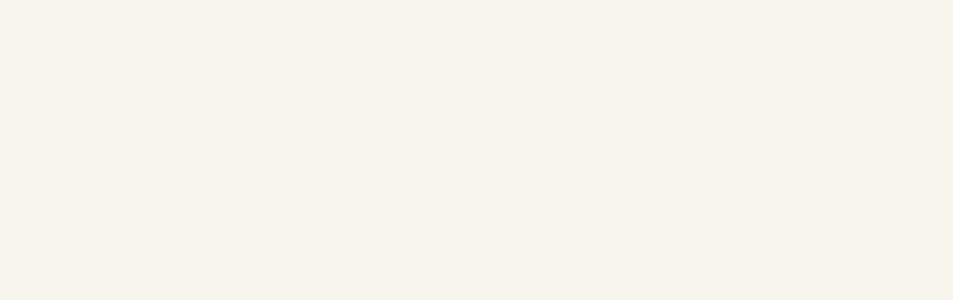
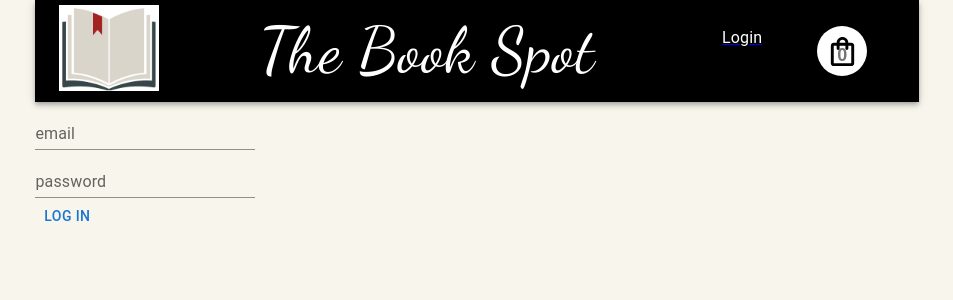
Before and after one commit to minahil435/TheBookSpot, a React (Create React App) app: page /login in a window 1280 px wide. Before the commit this address had no page. Shown: the top 300 px of the page, without its empty margins (163-1116 px from the left). Built offline with nearby package versions, Linux system fonts and the light colour scheme.

Commit message:
performed redux addition for a user login function

```diff
--- a/package.json
+++ b/package.json
@@ -7,12 +7,14 @@
     "@emotion/styled": "^11.3.0",
     "@mui/icons-material": "^5.0.5",
     "@mui/material": "^5.0.6",
+    "@reduxjs/toolkit": "^1.6.2",
     "@testing-library/jest-dom": "^5.11.4",
     "@testing-library/react": "^11.1.0",
     "@testing-library/user-event": "^12.1.10",
     "history": "^5.1.0",
     "react": "^17.0.2",
     "react-dom": "^17.0.2",
+    "react-redux": "^7.2.6",
     "react-router-dom": "^6.0.1",
     "react-scripts": "4.0.3",
     "web-vitals": "^1.0.1"
--- a/src/App.js
+++ b/src/App.js
@@ -2,18 +2,24 @@ import "./App.css";
 import Home from "./components/Home/Home";
 import { ShoppingCartContextProvider } from "./context/shoppingCartContext";
 import { BrowserRouter as Router, Route, Routes } from "react-router-dom";
+import { Provider as ReduxProvider } from "react-redux";
+import store from "./redux";
 import CartPage from "./pages/CartPage";
+import LoginPage from "./components/login/Login";
 
 function App() {
   return (
+    <ReduxProvider store={store}>
       <ShoppingCartContextProvider>
         <Router>
           <Routes>
             <Route path="/cart" element={<CartPage />}></Route>
+            <Route path="/login" element={<LoginPage />}></Route>
             <Route path="/" element={<Home />}></Route>
           </Routes>
         </Router>
       </ShoppingCartContextProvider>
+    </ReduxProvider>
   );
 }
 
--- a/src/bookData.js
+++ b/src/bookData.js
@@ -64,6 +64,39 @@ const BookList = [
   },
 ];
 
+var users = [
+  {
+    id: "111",
+    email: "dusty@mail.com",
+    name: "Dustin",
+    lastName: "Hagstrom",
+    password: "password",
+    favoriteItems: ["234"],
+  },
+];
+
+export const logInUser = (email, password) =>
+  new Promise((resolve, reject) => {
+    const userFound = users.find((user) => {
+      if (user.email === email && user.password === password) {
+        return true;
+      }
+      return false;
+    });
+    console.log("fetching user data from imaginary products database");
+    setTimeout(() => {
+      try {
+        // fetching user data from imaginary database
+        if (userFound) {
+          resolve(userFound);
+        }
+        throw new Error("Incorrect username or password");
+      } catch (e) {
+        reject(e);
+      }
+    }, 1000);
+  });
+
 export const fetchProducts = () =>
   new Promise((resolve, reject) => {
     console.log("fetching Data from imaginary products database");
--- a/src/components/Home/BookList.css
+++ b/src/components/Home/BookList.css
@@ -1,13 +1,3 @@
-#mainDiv{
- width:217px;
- display: flex;
- flex-direction: column;
- justify-content:start;
- align-items: flex-start;
- gap:8px;
- border:2px solid black;
- background: #f7f5ec;
-}
 .BooklistImage{
     height: 350px;
     width: 100%;
--- a/src/components/Home/Booklist.js
+++ b/src/components/Home/Booklist.js
@@ -3,7 +3,7 @@ import "./BookList.css";
 import { useShoppingCart } from "../../context/shoppingCartContext";
 
 function Booklist(props) {
-  const { addItemToCart, shoppingCart } = useShoppingCart();
+  const { addItemToCart } = useShoppingCart();
   const { item } = props;
 
   return (
--- a/src/components/Home/Home.css
+++ b/src/components/Home/Home.css
@@ -1,8 +1,8 @@
-#homeMainDiv{
+/* #homeMainDiv{
   display: flex;
   justify-content:center;
   background: #f7f5ec;
-  min-height: 100vh; }
+  min-height: 100vh; } */
 
 .bookGrid{
     margin-top: 24px;
@@ -13,6 +13,6 @@
     gap: 24px;
 
 }
-#homeMainDivWidth{
+/* #homeMainDivWidth{
     width:69%;
-}
+} */
--- a/src/components/Home/Home.js
+++ b/src/components/Home/Home.js
@@ -16,8 +16,6 @@ const Home = () => {
   }, []);
 
   return (
-    <div id="homeMainDiv">
-      <div id="homeMainDivWidth">
     <Layout>
       <div
         className="bookGrid"
@@ -32,8 +30,6 @@ const Home = () => {
         )}
       </div>
     </Layout>
-      </div>
-    </div>
   );
 };
 
--- a/src/components/header/Header.js
+++ b/src/components/header/Header.js
@@ -1,11 +1,10 @@
-import { Box, fontSize } from "@mui/system";
+import { Box } from "@mui/system";
 import React from "react";
 import { AppBar, Toolbar, Typography } from "@mui/material";
 import ShoppingBagOutlinedIcon from "@mui/icons-material/ShoppingBagOutlined";
 import { IconButton } from "@mui/material";
 import { Link } from "react-router-dom";
 import { useShoppingCart } from "../../context/shoppingCartContext";
-
 
 function Header() {
   const { shoppingCart } = useShoppingCart();
@@ -32,20 +31,36 @@ function Header() {
           >
             The Book Spot
           </Typography>
+          <Box
+            sx={{ display: "flex", flex: 1, justifyContent: "space-around" }}
+          >
+            <Link to="/login" sx={{ TextDecoration: "none" }}>
+              <Typography color="white">Login</Typography>
+            </Link>
 
-          <Link to="/cart">
-            <IconButton
-                style={{ background: "white", position: 'relative' }}
-              sx={{ width: "50px", height: "50px" }}>
-              <ShoppingBagOutlinedIcon sx={{ color: (shoppingCart.length === 0) ? "black" : "red" }} fontSize="large" htmlColor="black"/>
-              <div style={{
-                position: 'absolute',
-                top: '19px',
-                fontSize: "large",
-                fontWeight:"bold"
-              }}>{shoppingCart.length}</div>
-            </IconButton>
-          </Link>
+            <Link to="/cart">
+              <IconButton
+                style={{ background: "white", position: "relative" }}
+                sx={{ width: "50px", height: "50px" }}
+              >
+                <ShoppingBagOutlinedIcon
+                  sx={{ color: shoppingCart.length === 0 ? "black" : "red" }}
+                  fontSize="large"
+                  htmlColor="black"
+                />
+                <div
+                  style={{
+                    position: "absolute",
+                    top: "19px",
+                    fontSize: "large",
+                    fontWeight: "bold",
+                  }}
+                >
+                  {shoppingCart.length}
+                </div>
+              </IconButton>
+            </Link>
+          </Box>
         </Toolbar>
       </AppBar>
     </Box>
--- a/src/components/layout/Layout.js
+++ b/src/components/layout/Layout.js
@@ -7,9 +7,20 @@ function Layout({ children }) {
   return (
     <>
       <CssBaseline />
-      <Box>
-        <Header />
-        <Box>{children}</Box>
+      <Box
+        sx={{
+          display: "flex",
+          flexDirection: "column",
+          alignItems: "center",
+          gap: "8px",
+          background: "#f7f5ec",
+          minHeight: "100vh",
+        }}
+      >
+        <Box sx={{ width: "69%" }}>
+          <Header />
+          <Box>{children}</Box>
+        </Box>
       </Box>
     </>
   );
--- /dev/null
+++ b/src/components/login/Login.js
@@ -0,0 +1,72 @@
+import React, { useState } from "react";
+import { useDispatch, useSelector } from "react-redux";
+import Layout from "../layout/Layout";
+import { logInUser } from "../../bookData";
+import { logInActionCreator } from "../../redux";
+import { Box } from "@mui/system";
+import { Button, TextField } from "@mui/material";
+
+const Form = (props) => {
+  const { setError } = props;
+
+  const [{ email, password }, setCredentials] = useState({
+    email: "",
+    password: "",
+  });
+
+  const dispatch = useDispatch();
+
+  const onSubmit = () => {
+    logInUser(email, password)
+      .then((user) => dispatch(logInActionCreator(user)))
+      .catch((e) => {
+        console.log("error: ", e);
+        setError(e.message);
+      });
+  };
+
+  return (
+    <Box>
+      <Box>
+        <TextField
+          //   id="standard-basic"
+          label="email"
+          variant="standard"
+          value={email}
+          onChange={(event) => {
+            setCredentials({ password, email: event.target.value });
+          }}
+        />
+      </Box>
+      <Box>
+        <TextField
+          //   id="standard-basic"
+          label="password"
+          variant="standard"
+          type="password"
+          value={password}
+          onChange={(event) => {
+            setCredentials({ password: event.target.value, email });
+          }}
+        />
+      </Box>
+      <Box>
+        <Button onClick={onSubmit}>Log in</Button>
+      </Box>
+    </Box>
+  );
+};
+
+const LoginPage = () => {
+  const [error, setError] = useState();
+  const user = useSelector((state) => state.user);
+
+  return (
+    <Layout>
+      {error}
+      {user ? `Welcome back ${user.name}!` : <Form setError={setError} />}
+    </Layout>
+  );
+};
+
+export default LoginPage;
--- a/src/pages/CartPage.js
+++ b/src/pages/CartPage.js
@@ -22,8 +22,6 @@ function CartPage() {
   }, [shoppingCart]);
 
   return (
-    <div id="homeMainDiv">
-      <div id="homeMainDivWidth">
     <Layout>
       {shoppingCart.length > 0 ? (
         <Box
@@ -53,8 +51,6 @@ function CartPage() {
         )}
       </div>
     </Layout>
-      </div>
-    </div>
   );
 }
 
--- /dev/null
+++ b/src/redux/index.js
@@ -0,0 +1,28 @@
+import { createStore } from "redux";
+
+//Actions
+const LOG_IN_ACTION = "thebookspot.com/LOG_IN";
+//Action Creators
+export const logInActionCreator = (user) => ({
+  type: LOG_IN_ACTION,
+  payload: { user },
+});
+
+const reducer = (state, action) => {
+  if (action.type === LOG_IN_ACTION) {
+    const { payload } = action;
+
+    return { ...state, user: payload.user };
+  }
+  return state;
+};
+
+const initialState = { user: undefined };
+
+const store = createStore(
+  reducer,
+  initialState,
+  window.__REDUX_DEVTOOLS_EXTENSION__ && window.__REDUX_DEVTOOLS_EXTENSION__()
+);
+
+export default store;
```
Also changed, not shown: 2 other files (tests, documents, lock files or other folders). Lines whose indentation alone changed are shown as unchanged.
